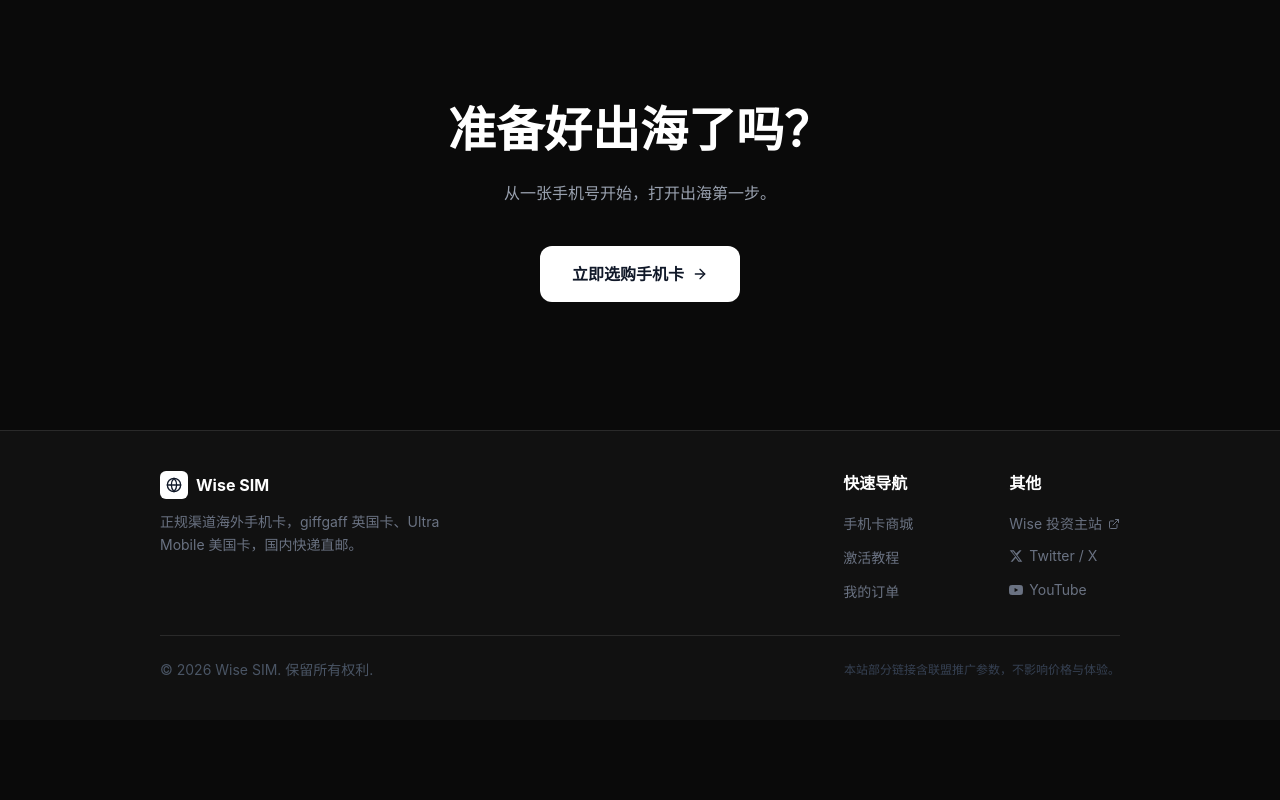
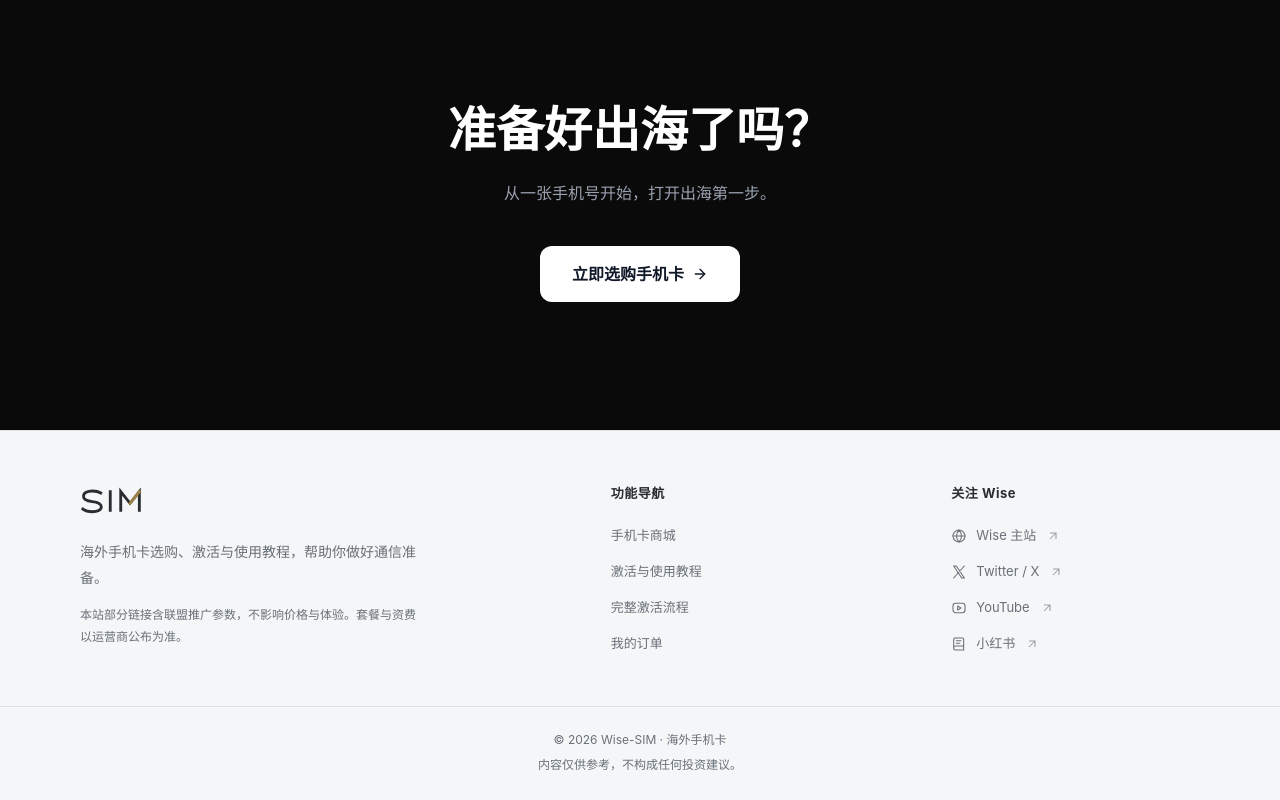
Before and after one commit to WiseInvest513/SIM, a Next.js app: page / in a window 1280 px wide. Shown: the part 5115-5915 px from the top of the page. Before the commit the page ends 5835 px from the top, so only its background shows below. Built offline with nearby package versions, Linux system fonts and the light colour scheme; no server answers.

Commit message:
Unify footer navigation and Wise social links

```diff
--- a/components/layout/Footer.tsx
+++ b/components/layout/Footer.tsx
@@ -1,113 +1,86 @@
 import Link from "next/link";
-import { Globe, ExternalLink } from "lucide-react";
+import Image from "next/image";
+import s from "./network-footer.module.css";
 
-function XIcon() {
-  return (
-    <svg viewBox="0 0 24 24" className="w-3.5 h-3.5 fill-current" aria-hidden="true">
-      <path d="M18.244 2.25h3.308l-7.227 8.26 8.502 11.24H16.17l-4.714-6.231-5.401 6.231H2.746l7.73-8.835L1.254 2.25H8.08l4.261 5.635 5.903-5.635Zm-1.161 17.52h1.833L7.084 4.126H5.117z" />
-    </svg>
-  );
-}
+const links = [
+  [
+    "手机卡商城",
+    "/shop"
+  ],
+  [
+    "激活与使用教程",
+    "/guides"
+  ],
+  [
+    "完整激活流程",
+    "/shop/activation-guide"
+  ],
+  [
+    "我的订单",
+    "/account/orders"
+  ]
+];
+const socials = [
+  [
+    "home",
+    "Wise 主站",
+    "https://www.wise-invest.org/"
+  ],
+  [
+    "x",
+    "Twitter / X",
+    "https://x.com/WiseInvest513"
+  ],
+  [
+    "youtube",
+    "YouTube",
+    "https://www.youtube.com/@WiseInvest513"
+  ],
+  [
+    "book",
+    "小红书",
+    "https://www.xiaohongshu.com/user/profile/6373a8ba0000000024014988"
+  ]
+] as const;
 
-function YouTubeIcon() {
-  return (
-    <svg viewBox="0 0 24 24" className="w-3.5 h-3.5 fill-current" aria-hidden="true">
-      <path d="M23.498 6.186a3.016 3.016 0 0 0-2.122-2.136C19.505 3.545 12 3.545 12 3.545s-7.505 0-9.377.505A3.017 3.017 0 0 0 .502 6.186C0 8.07 0 12 0 12s0 3.93.502 5.814a3.016 3.016 0 0 0 2.122 2.136c1.871.505 9.376.505 9.376.505s7.505 0 9.377-.505a3.015 3.015 0 0 0 2.122-2.136C24 15.93 24 12 24 12s0-3.93-.502-5.814zM9.545 15.568V8.432L15.818 12l-6.273 3.568z" />
-    </svg>
-  );
+type FooterIconName = "home" | "x" | "youtube" | "book";
+function FooterIcon({name}: {name: FooterIconName}) {
+  return <svg className={s.icon} viewBox="0 0 24 24" fill="none" stroke="currentColor" strokeWidth="1.6" strokeLinecap="round" strokeLinejoin="round" aria-hidden="true">
+    {name === "home" && <><circle cx="12" cy="12" r="9"/><path d="M3 12h18M12 3c-5 5-5 13 0 18 5-5 5-13 0-18Z"/></>}
+    {name === "x" && <><path d="M4 3h4l12 18h-4L4 3Zm16 0L4 21"/></>}
+    {name === "youtube" && <><rect x="3" y="5" width="18" height="14" rx="4"/><path d="m10 9 5 3-5 3V9Z"/></>}
+    {name === "book" && <><path d="M5 3h12a2 2 0 0 1 2 2v16H7a3 3 0 0 1-3-3V6a3 3 0 0 1 3-3Zm-1 15a3 3 0 0 1 3-3h12M8 7h7M8 11h5"/></>}
+  </svg>;
 }
 
 export function Footer() {
-  const currentYear = new Date().getFullYear();
-
   return (
-    <footer className="border-t border-[#2a2a2a] mt-auto bg-[#111111]">
-      <div className="max-w-5xl mx-auto px-4 sm:px-6 lg:px-8 py-10">
-
-        <div className="flex flex-col md:flex-row md:justify-between gap-10">
-
-          {/* 左：品牌介绍 */}
-          <div className="md:max-w-xs">
-            <div className="flex items-center gap-2 mb-3">
-              <div className="w-7 h-7 rounded-md bg-white flex items-center justify-center">
-                <Globe className="w-4 h-4 text-gray-900" />
-              </div>
-              <span className="font-bold text-white">Wise SIM</span>
-            </div>
-            <p className="text-gray-500 text-sm leading-relaxed">
-              正规渠道海外手机卡，giffgaff 英国卡、Ultra Mobile 美国卡，国内快递直邮。
-            </p>
-          </div>
-
-          {/* 右：两列导航，靠右对齐 */}
-          <div className="flex gap-24">
-            {/* 快速导航 */}
-            <div>
-              <h3 className="text-base font-semibold text-white mb-4">快速导航</h3>
-              <ul className="space-y-2.5">
-                {[
-                  { href: "/shop",           label: "手机卡商城" },
-                  { href: "/guides",         label: "激活教程" },
-                  { href: "/account/orders", label: "我的订单" },
-                ].map(({ href, label }) => (
-                  <li key={href}>
-                    <Link href={href} className="text-sm text-gray-500 hover:text-white transition-colors">
-                      {label}
-                    </Link>
-                  </li>
-                ))}
-              </ul>
-            </div>
-
-            {/* 其他 */}
-            <div>
-              <h3 className="text-base font-semibold text-white mb-4">其他</h3>
-              <ul className="space-y-2.5">
-                <li>
-                  <a
-                    href="https://wise-invest.org"
-                    target="_blank"
-                    rel="noopener noreferrer"
-                    className="text-sm text-gray-500 hover:text-white transition-colors inline-flex items-center gap-1.5"
-                  >
-                    Wise 投资主站
-                    <ExternalLink className="w-3 h-3" />
-                  </a>
-                </li>
-                <li>
-                  <a
-                    href="https://x.com/WiseInvest513"
-                    target="_blank"
-                    rel="noopener noreferrer"
-                    className="text-sm text-gray-500 hover:text-white transition-colors inline-flex items-center gap-1.5"
-                  >
-                    <XIcon />
-                    Twitter / X
-                  </a>
-                </li>
-                <li>
-                  <a
-                    href="https://www.youtube.com/@WiseInvest513"
-                    target="_blank"
-                    rel="noopener noreferrer"
-                    className="text-sm text-gray-500 hover:text-red-400 transition-colors inline-flex items-center gap-1.5"
-                  >
-                    <YouTubeIcon />
-                    YouTube
-                  </a>
-                </li>
-              </ul>
-            </div>
-          </div>
-
+    <footer className={s.footer} data-wise-footer="sim">
+      <div className={s.inner}>
+        <div className={s.intro}>
+          <Link href="/" className={s.brand} aria-label="SIM 首页">
+            <Image className={s.brandImage} src="/wordmark.svg?v=platinum-2" alt="SIM" width={64} height={28} unoptimized />
+          </Link>
+          <p className={s.description}>海外手机卡选购、激活与使用教程，帮助你做好通信准备。</p>
+          <p className={s.note}>本站部分链接含联盟推广参数，不影响价格与体验。套餐与资费以运营商公布为准。</p>
         </div>
-
-        {/* 版权 */}
-        <div className="border-t border-[#2a2a2a] mt-8 pt-6 flex flex-col sm:flex-row items-center justify-between gap-3">
-          <p className="text-gray-600 text-sm">© {currentYear} Wise SIM. 保留所有权利.</p>
-          <p className="text-gray-700 text-xs">本站部分链接含联盟推广参数，不影响价格与体验。</p>
+        <div role="navigation" aria-label="本站功能导航">
+          <h2 className={s.heading}>功能导航</h2>
+          <ul className={s.links}>{links.map(([label, href]) => <li key={href}><Link href={href} prefetch={false} className={s.link}>{label}</Link></li>)}</ul>
         </div>
-
+        <div role="navigation" aria-label="关注 Wise">
+          <h2 className={s.heading}>关注 Wise</h2>
+          <ul className={s.links}>{socials.map(([icon, label, href]) => <li key={href}>
+            <a href={href} className={s.link} target="_blank" rel="noopener noreferrer">
+              <FooterIcon name={icon} /><span>{label}</span>
+              <svg className={s.arrow} viewBox="0 0 16 16" fill="none" stroke="currentColor" strokeWidth="1.4" aria-hidden="true"><path d="M4 12 12 4M4 4h8v8" /></svg>
+            </a>
+          </li>)}</ul>
+        </div>
+      </div>
+      <div className={s.bottom}>
+        <p className={s.copyright}>© {new Date().getFullYear()} Wise-SIM · 海外手机卡</p>
+        <p className={s.disclaimer}>内容仅供参考，不构成任何投资建议。</p>
       </div>
     </footer>
   );
--- /dev/null
+++ b/components/layout/network-footer.module.css
@@ -0,0 +1,23 @@
+/* Wise footer: common structure, isolated from page and navigation styles. */
+.footer{--foot-bg:#f5f6f7;--foot-ink:#282d32;--foot-muted:#687078;--foot-line:#dfe2e5;--foot-accent:#9a7b42;position:relative;z-index:1;flex-shrink:0;clear:both;width:100%;margin:0;border:0;border-top:1px solid var(--foot-line);background:var(--foot-bg);color:var(--foot-ink);font-family:var(--wise-font,Inter,-apple-system,BlinkMacSystemFont,"PingFang SC","Microsoft YaHei",sans-serif);text-align:left;letter-spacing:0}
+.footer *{box-sizing:border-box}
+.footer .inner{max-width:1200px;margin:0 auto;padding:52px 40px 44px;display:grid;grid-template-columns:minmax(0,1.65fr) minmax(0,1fr) minmax(0,.85fr);gap:48px}
+.footer .brand{display:inline-flex;align-items:center;min-height:36px;text-decoration:none;color:var(--foot-ink)}
+.footer .brandImage{display:block;height:28px;width:auto;max-width:100%;object-fit:contain}
+.footer .description{max-width:340px;margin:18px 0 0;color:var(--foot-muted);font-size:14px;font-weight:400;line-height:1.9}
+.footer .note{max-width:340px;margin:12px 0 0;color:var(--foot-muted);font-size:12px;line-height:1.85;font-weight:400}
+.footer .heading{margin:0 0 14px;color:var(--foot-ink);font-size:13px;font-weight:650;line-height:1.6;letter-spacing:.04em}
+.footer .links{display:flex;flex-direction:column;align-items:flex-start;gap:0;list-style:none;padding:0;margin:0}
+.footer .links li{margin:0;padding:0;list-style:none;max-width:100%}
+.footer .link{display:inline-flex;align-items:center;gap:9px;min-height:36px;padding:5px 0;font-size:13px;font-weight:400;line-height:1.6;color:var(--foot-muted);text-decoration:none;transition:color .18s}
+.footer .link:hover{color:var(--foot-accent)}
+.footer .link:focus-visible,.footer .brand:focus-visible{outline:2px solid var(--foot-accent);outline-offset:4px;border-radius:3px}
+.footer .icon{width:16px;height:16px;flex-shrink:0;color:currentColor}
+.footer .arrow{width:12px;height:12px;margin-left:2px;opacity:.65;flex-shrink:0}
+.footer .bottom{border-top:1px solid var(--foot-line);padding:22px 24px 24px;text-align:center}
+.footer .copyright,.footer .disclaimer{margin:0;color:var(--foot-muted);font-size:12px;font-weight:400;line-height:1.8}
+.footer .disclaimer{margin-top:4px}
+:global(.dark) .footer,:global([data-theme="dark"]) .footer{--foot-bg:#202327;--foot-ink:#f2f3f4;--foot-muted:#b1b6bc;--foot-line:#373a3e;--foot-accent:#d3ac64}
+:global(.dark) .footer .brandImage,:global([data-theme="dark"]) .footer .brandImage{filter:brightness(0) invert(1)}
+@media(max-width:760px){.footer .inner{grid-template-columns:minmax(0,1fr) minmax(0,1fr);gap:30px 24px;padding:36px 24px 30px}.footer .intro{grid-column:1/-1}.footer .description,.footer .note{max-width:440px}.footer .heading{margin-bottom:10px}.footer .link{min-height:44px}.footer .brandImage{height:26px}.footer .bottom{padding:20px 20px 24px}}
+@media(prefers-reduced-motion:reduce){.footer .link{transition:none}}
```
Also changed, not shown: public/wordmark.svg (added).
